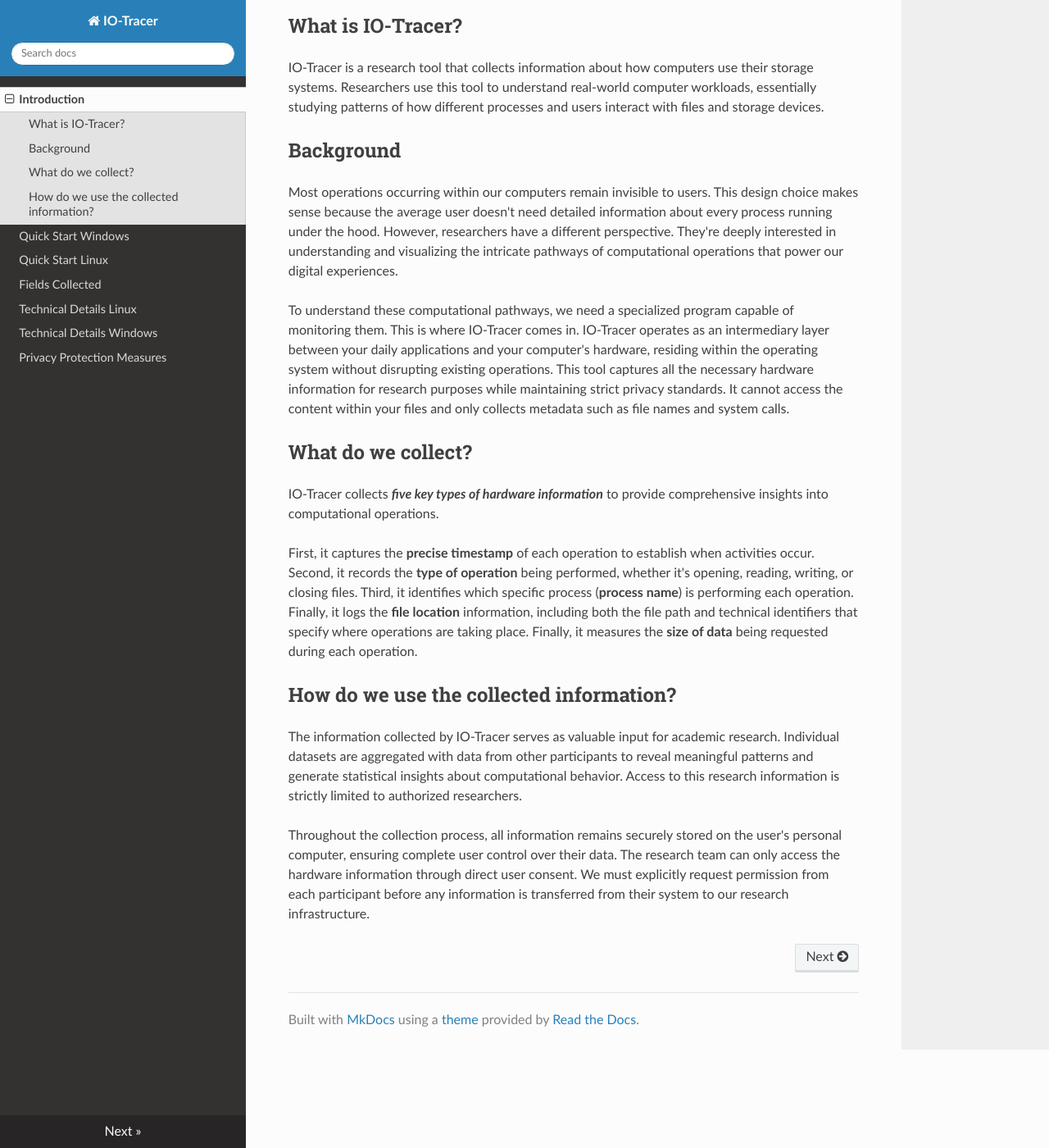
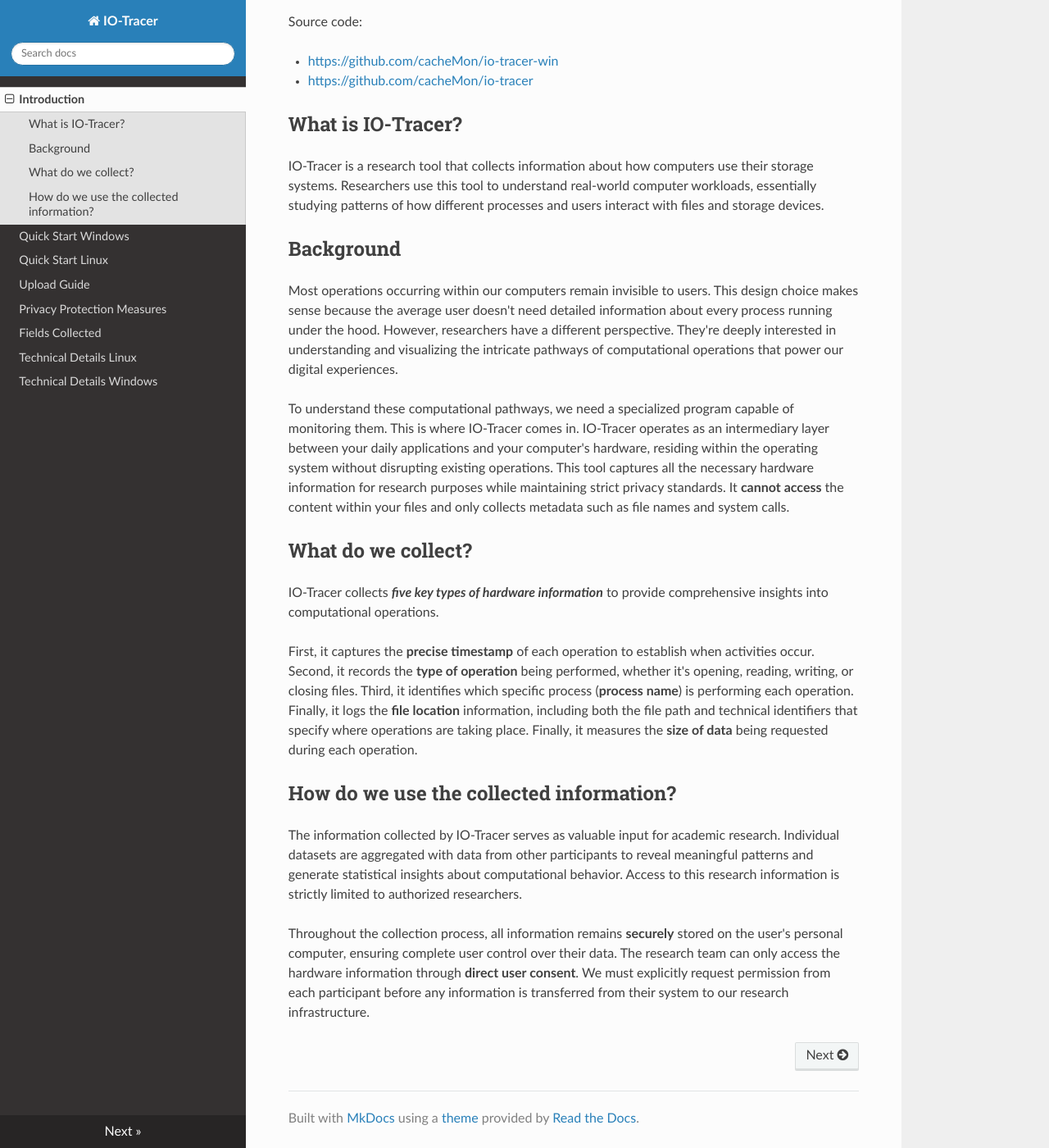
Before and after one commit to cacheMon/iotracerdocs, an MkDocs documentation site: the page built from docs/index.md, in a window 1280 px wide and 1400 px high, scrolled down 217 px. Shown: the whole window at 82% size. Built offline with MkDocs 1.6.1, drawn with Linux system fonts in a browser that asks for light colours; nearby versions of some CDN libraries.

Commit message:
upload procedure

```diff
--- a/docs/index.md
+++ b/docs/index.md
@@ -1,6 +1,10 @@
 # Welcome to Documentation Page for IO-Tracer!
 Technical documentation for Linux and Windows kernel-level I/O tracing system using [eBPF](https://ebpf.io/what-is-ebpf/) and [ETW](https://learn.microsoft.com/en-us/windows-hardware/drivers/devtest/event-tracing-for-windows--etw-) technology.
 
+Source code:
+
+- [https://github.com/cacheMon/io-tracer-win](https://github.com/cacheMon/io-tracer-win)
+- [https://github.com/cacheMon/io-tracer](https://github.com/cacheMon/io-tracer)
 ## What is IO-Tracer?
 IO-Tracer is a research tool that collects information about how computers use their storage systems. Researchers use this tool to understand real-world computer workloads, essentially studying patterns of how different processes and users interact with files and storage devices.
 
@@ -8,7 +12,7 @@ IO-Tracer is a research tool that collects information about how computers use t
 
 Most operations occurring within our computers remain invisible to users. This design choice makes sense because the average user doesn't need detailed information about every process running under the hood. However, researchers have a different perspective. They're deeply interested in understanding and visualizing the intricate pathways of computational operations that power our digital experiences.
 
-To understand these computational pathways, we need a specialized program capable of monitoring them. This is where IO-Tracer comes in. IO-Tracer operates as an intermediary layer between your daily applications and your computer's hardware, residing within the operating system without disrupting existing operations. This tool captures all the necessary hardware information for research purposes while maintaining strict privacy standards. It cannot access the content within your files and only collects metadata such as file names and system calls.
+To understand these computational pathways, we need a specialized program capable of monitoring them. This is where IO-Tracer comes in. IO-Tracer operates as an intermediary layer between your daily applications and your computer's hardware, residing within the operating system without disrupting existing operations. This tool captures all the necessary hardware information for research purposes while maintaining strict privacy standards. It **cannot access** the content within your files and only collects metadata such as file names and system calls.
 
 ## What do we collect?
 
@@ -20,4 +24,4 @@ First, it captures the **precise timestamp** of each operation to establish when
 
 The information collected by IO-Tracer serves as valuable input for academic research. Individual datasets are aggregated with data from other participants to reveal meaningful patterns and generate statistical insights about computational behavior. Access to this research information is strictly limited to authorized researchers.
 
-Throughout the collection process, all information remains securely stored on the user's personal computer, ensuring complete user control over their data. The research team can only access the hardware information through direct user consent. We must explicitly request permission from each participant before any information is transferred from their system to our research infrastructure.
+Throughout the collection process, all information remains **securely** stored on the user's personal computer, ensuring complete user control over their data. The research team can only access the hardware information through **direct user consent**. We must explicitly request permission from each participant before any information is transferred from their system to our research infrastructure.
--- a/mkdocs.yml
+++ b/mkdocs.yml
@@ -3,8 +3,9 @@ nav:
   - Introduction: index.md
   - Quick Start Windows: startwin.md
   - Quick Start Linux: startlinux.md
+  - Upload Guide: uploadguide.md
+  - Privacy Protection Measures: privacy.md
   - Fields Collected: fields.md
   - Technical Details Linux: technicalnux.md
   - Technical Details Windows: technicalwin.md
-  - Privacy Protection Measures: privacy.md
 theme: readthedocs
```
Also changed, not shown: docs/startlinux.md (+3 -3 lines), docs/uploadguide.md (added, +32 -0 lines), docs/img/extract.png, docs/img/filerequest.png (added), docs/img/outputfolder.png.
